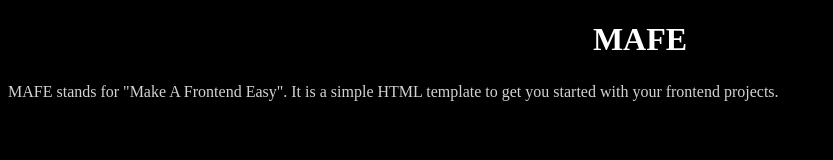
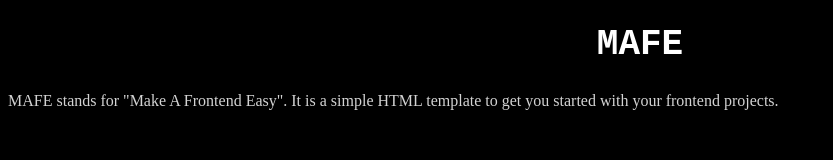
Before and after one commit to MafeGiiraldo/mi-proyecto, a plain HTML site: page index.html in a window 1280 px wide. Shown: the whole page, without its empty margins (0-833 px from the left). Drawn offline with Linux system fonts and the light colour scheme.

Commit message:
se agrego tipo de letra

```diff
--- a/style.css
+++ b/style.css
@@ -4,6 +4,8 @@ body{
 h1{
     color: white;
     text-align: center;
+    font-family: "Courier New", Courier, monospace;
+    font-size: 36px;
 }
 
 p{
```
